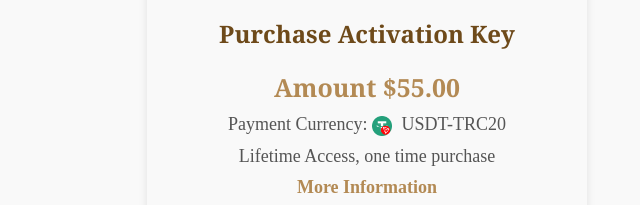
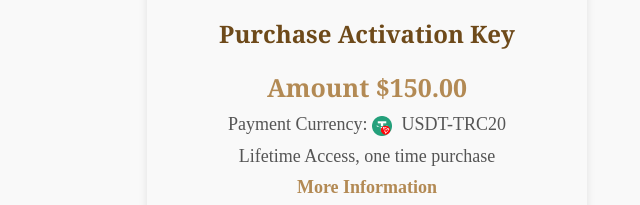
Before and after one commit to oxflash/app, a plain HTML site: page purchase.html in a window 1280 px wide. Shown: the part 170-375 px from the top of the page, 273-913 px from the left. Drawn offline with Linux system fonts and the light colour scheme.

Commit message:
Update purchase.html

```diff
--- a/purchase.html
+++ b/purchase.html
@@ -17,7 +17,7 @@
 
         <!-- Payment details -->
         <div class="payment-details">
-            <p id="amount">Amount $55.00</p>
+            <p id="amount">Amount $150.00</p>
             <p>Payment Currency: <img src="usdttrx.png" alt="Bitcoin Icon" class="bitcoin-icon"> USDT-TRC20</p>
             <p>Lifetime Access, one time purchase</p>
             <p id="moreinfo">More Information</p>
```
